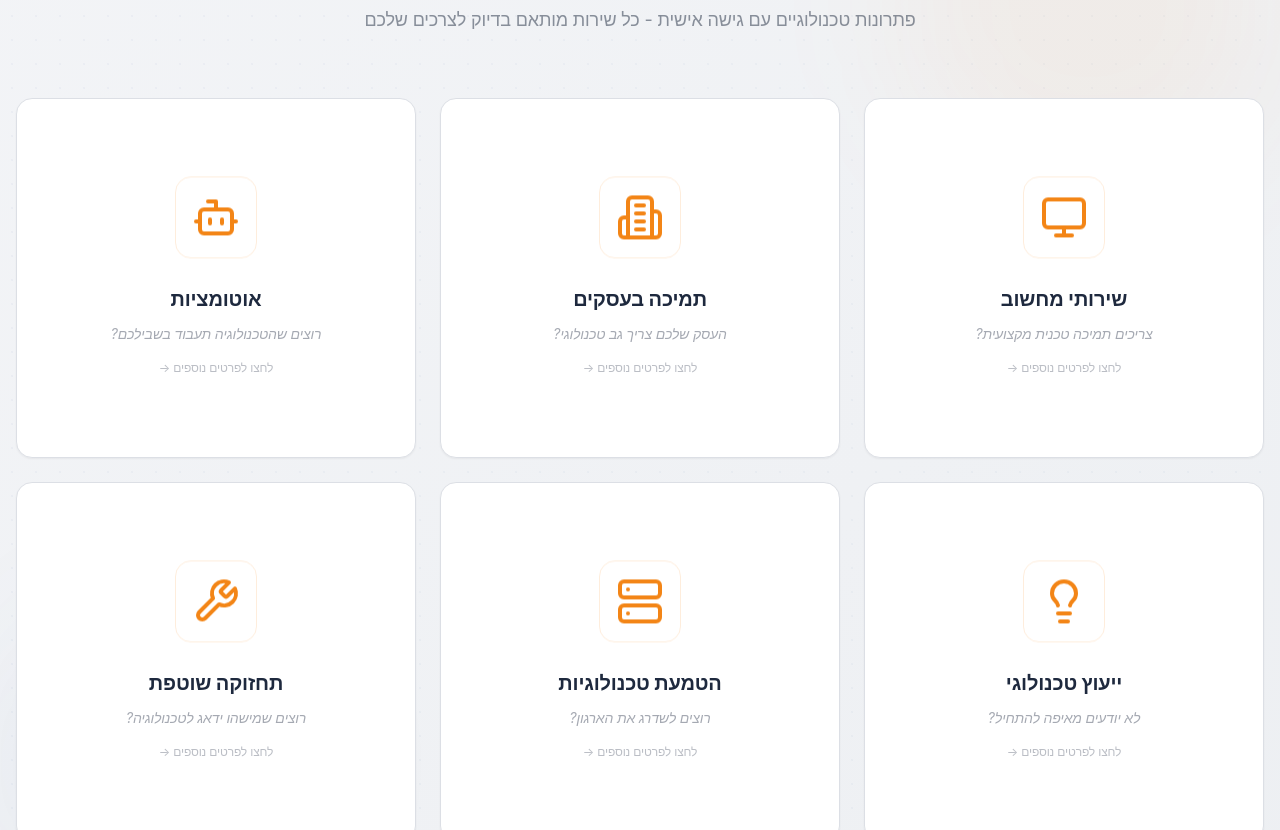
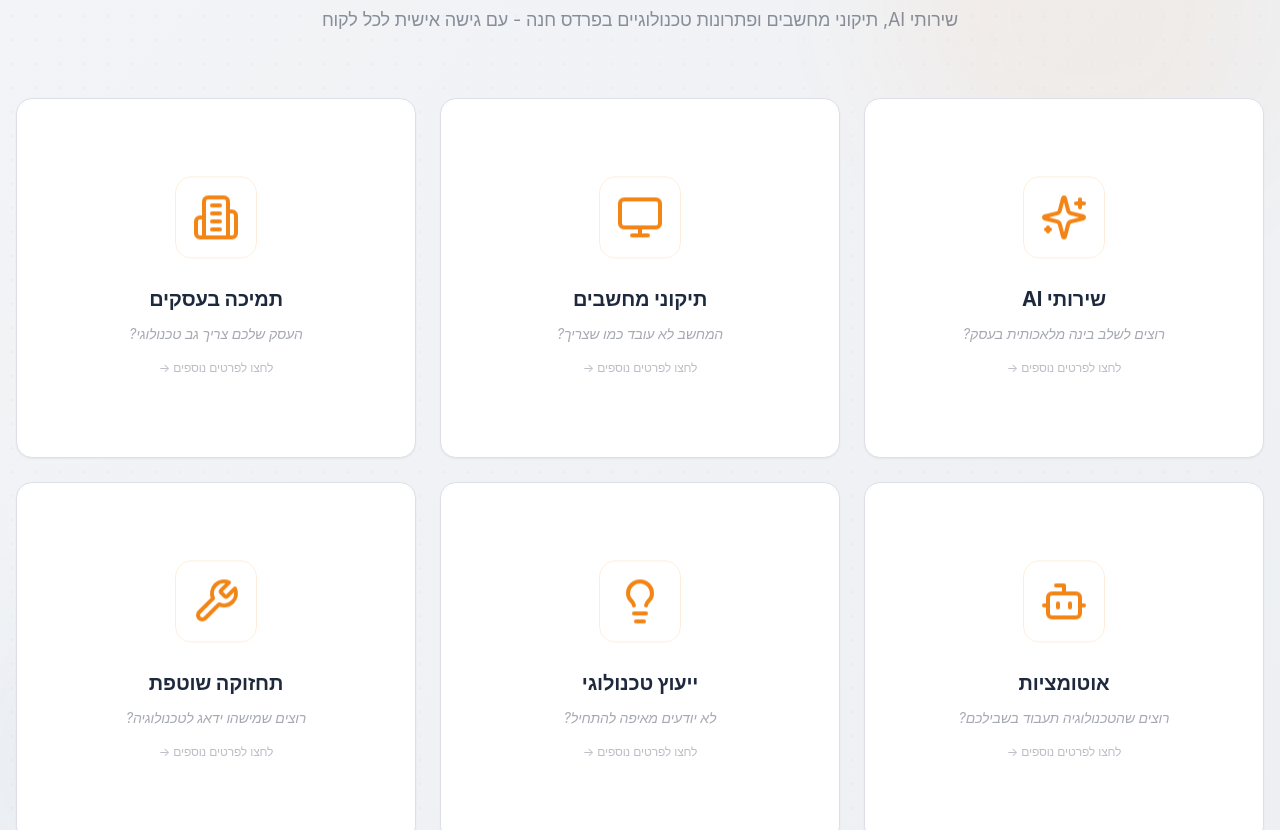
Before and after one commit to etgar79/express-canvas-clone, a React (Vite) app: page / in a window 1280 px wide. Shown: the part 960-1790 px from the top of the page. Built offline with nearby package versions, Linux system fonts and the light colour scheme; no server answers; the HTML template or start-up script is replaced by a standard one.

Commit message:
Changes
Co-authored-by: etgar79 <170973685+etgar79@users.noreply.github.com>

```diff
--- a/src/components/Services.tsx
+++ b/src/components/Services.tsx
@@ -1,14 +1,21 @@
 import { ServiceCard } from "./ServiceCard";
-import { Monitor, Server, Bot, Wrench, Lightbulb, Building2 } from "lucide-react";
+import { Monitor, Server, Bot, Wrench, Lightbulb, Building2, Sparkles } from "lucide-react";
 
 export const Services = () => {
   const services = [
     {
+      icon: Sparkles,
+      title: "שירותי AI",
+      question: "רוצים לשלב בינה מלאכותית בעסק?",
+      description: "ייעוץ והטמעת פתרונות AI לעסקים: צ'אטבוטים חכמים, אוטומציה מבוססת AI, יצירת תוכן, ניתוח נתונים והטמעת כלי בינה מלאכותית.",
+      benefit: "עסק חכם ומתקדם"
+    },
+    {
       icon: Monitor,
-      title: "שירותי מחשוב",
-      question: "צריכים תמיכה טכנית מקצועית?",
-      description: "אבחון ותיקון מחשבים, התקנת מערכות הפעלה, שדרוגי חומרה ותוכנה, שחזור מידע ותחזוקה מונעת לעסקים.",
-      benefit: "מחשוב אמין ויציב"
+      title: "תיקוני מחשבים",
+      question: "המחשב לא עובד כמו שצריך?",
+      description: "אבחון ותיקון מחשבים נייחים וניידים, התקנת מערכות הפעלה, שדרוגי חומרה ותוכנה, שחזור מידע ותחזוקה מונעת בפרדס חנה ובאיזור.",
+      benefit: "מחשבים אמינים ויציבים"
     },
     {
       icon: Building2,
@@ -32,17 +39,10 @@ export const Services = () => {
       benefit: "החלטות חכמות"
     },
     {
-      icon: Server,
-      title: "הטמעת טכנולוגיות",
-      question: "רוצים לשדרג את הארגון?",
-      description: "הטמעת מערכות חדשות בארגונים: CRM, ERP, כלי ניהול פרויקטים, מערכות ענן והדרכת עובדים.",
-      benefit: "ארגון מתקדם ויעיל"
-    },
-    {
       icon: Wrench,
       title: "תחזוקה שוטפת",
       question: "רוצים שמישהו ידאג לטכנולוגיה?",
-      description: "חבילות תחזוקה חודשיות: ניטור מערכות, עדכוני אבטחה, גיבויים, ותמיכה טכנית בזמינות מלאה.",
+      description: "חבילות תחזוקה חודשיות: ניטור מערכות, עדכוני אבטחה, גיבויים, ותמיכה טכנית בזמינות מלאה בפרדס חנה ובסביבה.",
       benefit: "ראש שקט מהטכנולוגיה"
     }
   ];
@@ -62,7 +62,7 @@ export const Services = () => {
             איך נוכל <span className="text-accent">לעזור</span> לכם?
           </h2>
           <p className="text-lg text-foreground/50 max-w-2xl mx-auto">
-            פתרונות טכנולוגיים עם גישה אישית - כל שירות מותאם בדיוק לצרכים שלכם
+            שירותי AI, תיקוני מחשבים ופתרונות טכנולוגיים בפרדס חנה - עם גישה אישית לכל לקוח
           </p>
         </div>
         <div className="grid grid-cols-1 md:grid-cols-2 lg:grid-cols-3 gap-6">
```
